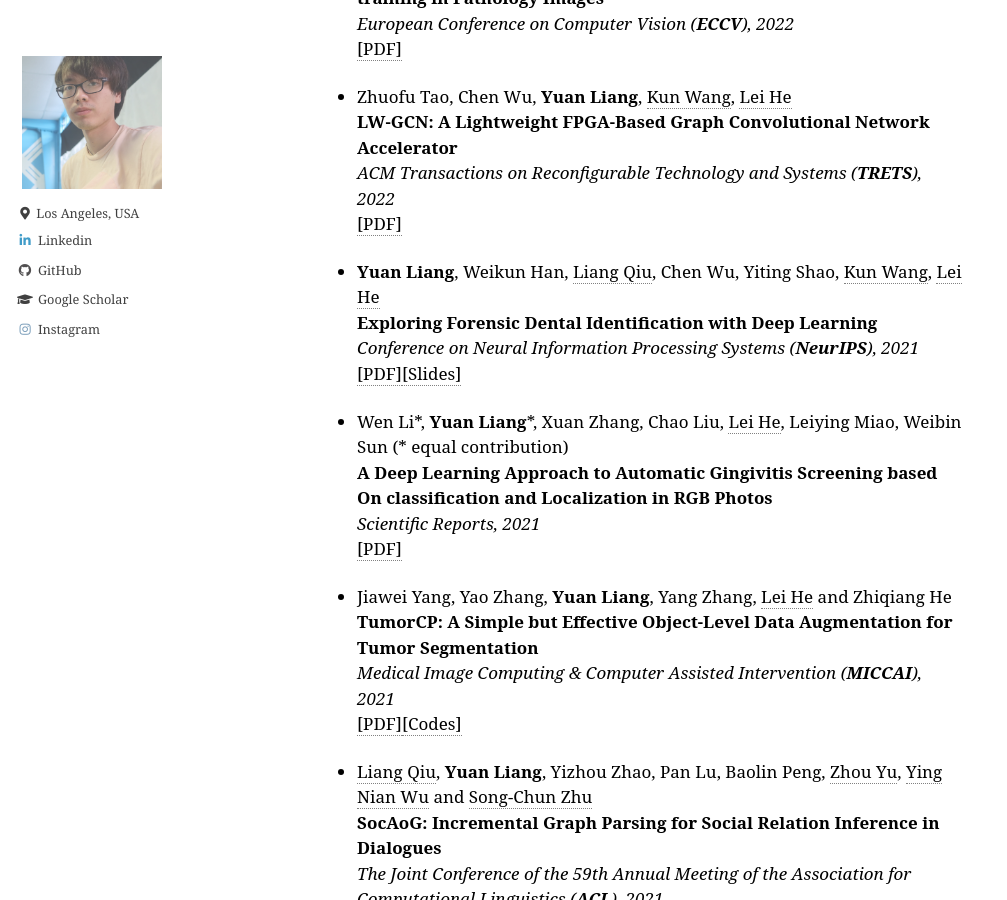
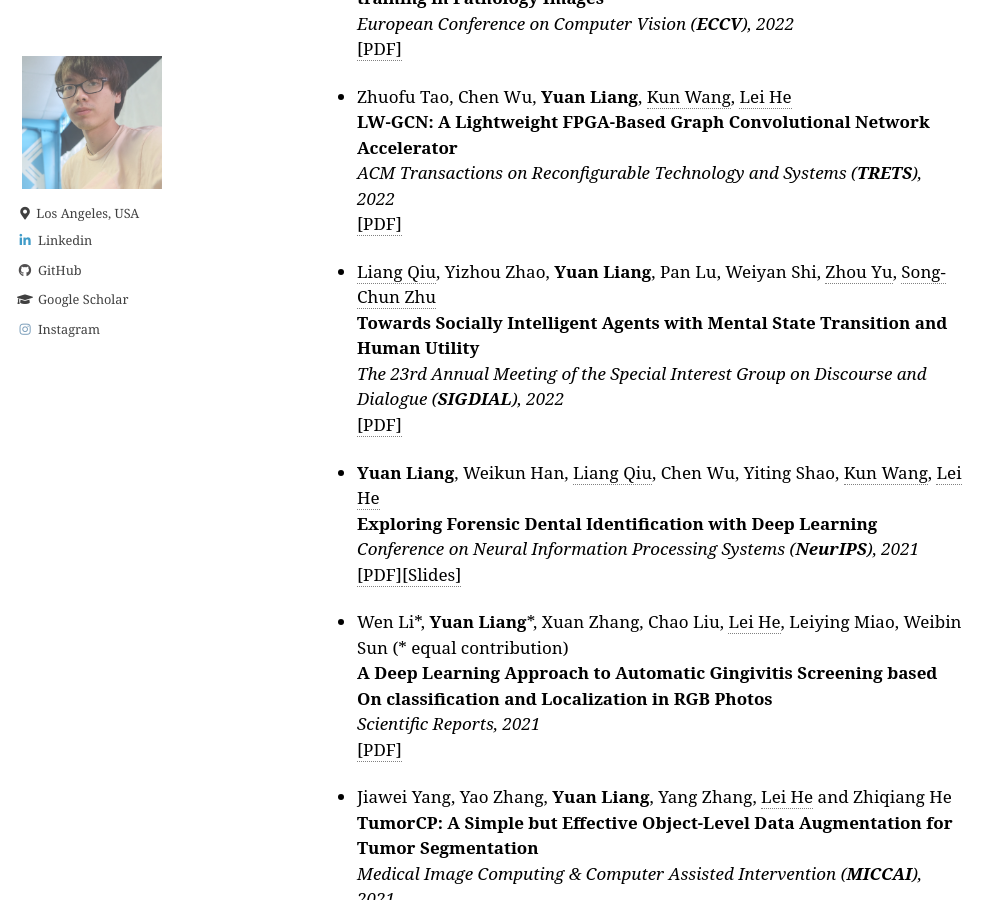
Before and after one commit to liangyuandg/liangyuandg.github.io, a Jekyll site: the page built from _pages/publications.md, in a window 1280 px wide and 900 px high, scrolled down 671 px. Shown: the whole window, without its empty margins (0-1007 px from the left). Built offline with Jekyll 4.4.1, drawn with Linux system fonts in a browser that asks for light colours; cached includes are drawn as plain includes; some of the changed text lies outside the part shown.

Commit message:
update 072022

```diff
--- a/_pages/publications.md
+++ b/_pages/publications.md
@@ -32,6 +32,11 @@ comments: false
   **LW-GCN: A Lightweight FPGA-Based Graph Convolutional Network Accelerator**\
   *ACM Transactions on Reconfigurable Technology and Systems (**TRETS**), 2022*\
   [[PDF]](https://arxiv.org/pdf/2111.03184.pdf){:target="_blank"}
+
++ [Liang Qiu][QL]{:target="_blank"}, Yizhou Zhao, **Yuan Liang**, Pan Lu, Weiyan Shi, [Zhou Yu][YZ]{:target="_blank"}, [Song-Chun Zhu][ZSC]{:target="_blank"}\
+  **Towards Socially Intelligent Agents with Mental State Transition and Human Utility**\
+  *The 23rd Annual Meeting of the Special Interest Group on Discourse and Dialogue (**SIGDIAL**), 2022*\
+  [[PDF]](https://arxiv.org/abs/2103.07011){:target="_blank"}
 
 + **Yuan Liang**, Weikun Han, [Liang Qiu][QL]{:target="_blank"}, Chen Wu, Yiting Shao, [Kun Wang][WK]{:target="_blank"}, [Lei He][HL]{:target="_blank"}\
   **Exploring Forensic Dental Identification with Deep Learning**\
```
Also changed, not shown: other parts of _pages/publications.md (+0 -3 lines), _pages/news.md (+2 -0 lines), index.md (+2 -0 lines), 1 other file.
